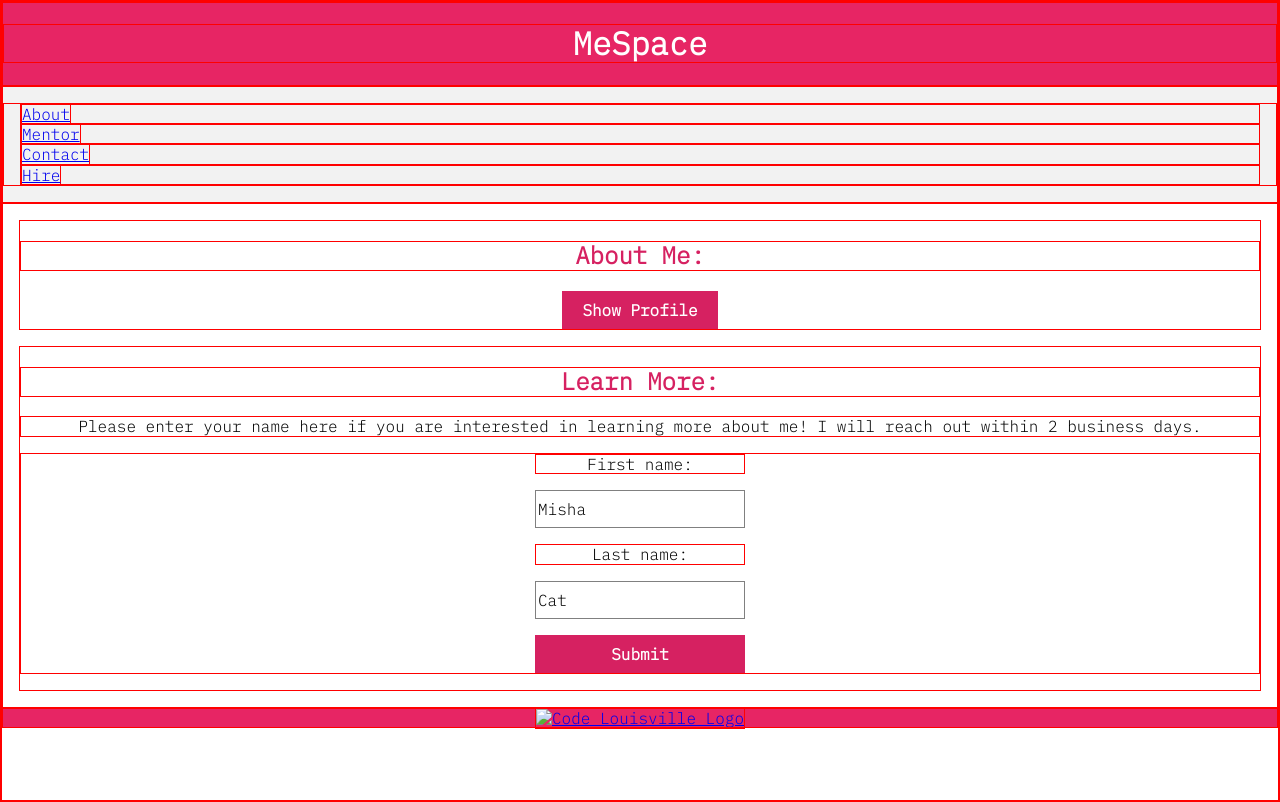
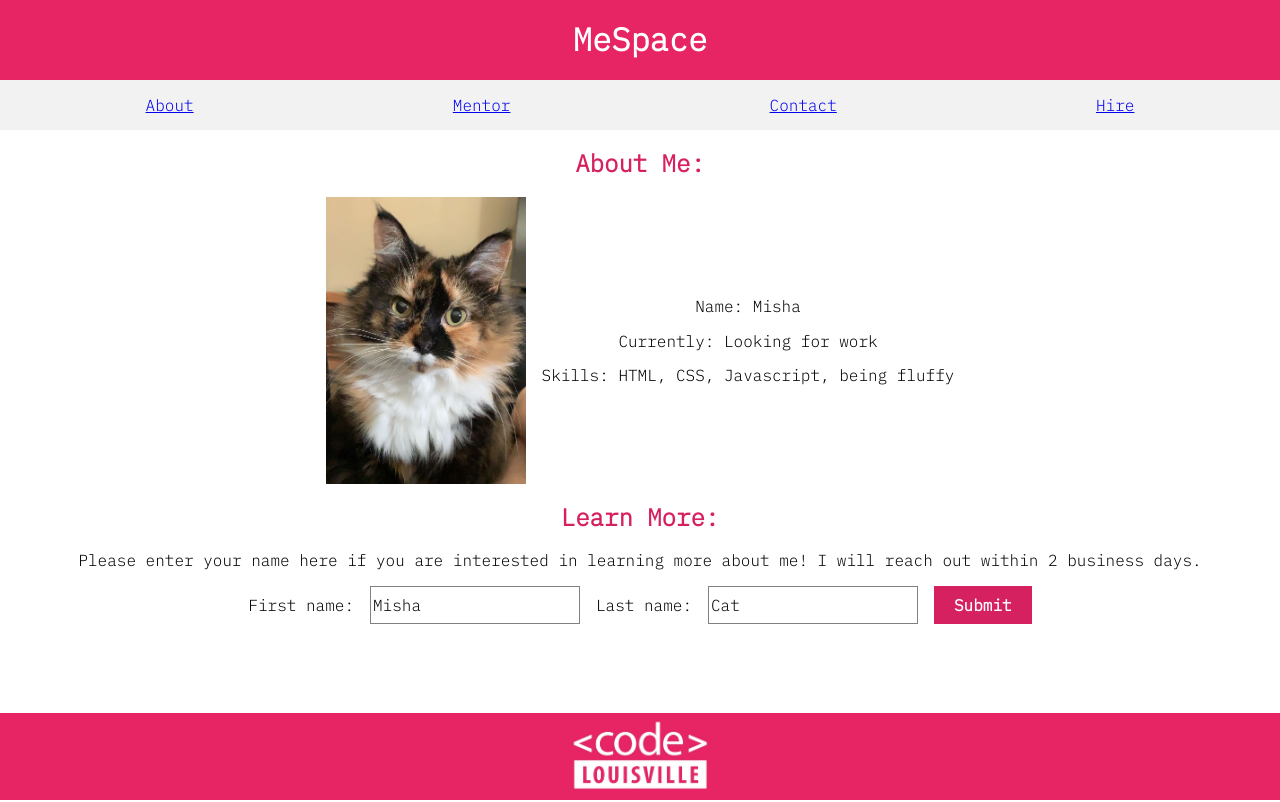
Before and after one commit to JakeSaintG/DebugWeb1Exercise, a plain HTML site: page index.html in a window 1280 px wide. Both pictures are taken after a click on the button "Show Profile". Drawn offline with Linux system fonts and the light colour scheme.

Commit message:
fixed issues: css, html, js

```diff
--- a/index.html
+++ b/index.html
@@ -48,16 +48,16 @@
                     <input type="text" id="fname" name="fname" value="Misha"/>
                     <label for="lname">Last name:</label>
                     <input type="text" id="lname" name="lname" value="Cat"/>
-                    <input class="main-button" type="submit" value="Submit" onclick="submitUpdate()" />
+                    <input class="main-button" type="button" value="Submit" onclick="submitUpdate()" />
                 </form>
             </section>
         </main>
         <footer role="contentinfo">
             <a href="https://www.codelouisville.org/">
-                <img src="img/codelouisville.webp" alt="Code Louisville Logo" class="code-lou-logo"/>
+                <img src="img/codelou.webp" alt="Code Louisville Logo" class="code-lou-logo"/>
             </a>
         </footer>
-        <script src="app.js"></script>
+        <script src="js/app.js"></script>
         <script src="js/bonus.js"></script>
     </body>
 </html>
--- a/js/app.js
+++ b/js/app.js
@@ -9,7 +9,7 @@ function populateData() {
     document.getElementById('profile').style.display = 'flex';
     document.getElementById('show-profile').style.display = 'none';
 
-    let detailsDiv = document.getElementById('details');
+    const detailsDiv = document.getElementById('details');
 
     // Add name to details div.
     const name = document.createElement('p')
@@ -18,17 +18,13 @@ function populateData() {
 
     // Add job searching to details div.
     const jobSearching = document.createElement('p')
-    // Fix 5: job searching
-    jobSearching.textContent = `Currently: ${siteData.jobSearch[2]}`;
+    jobSearching.textContent = `Currently: ${siteData.jobSearch[0]}`;
     detailsDiv.appendChild(jobSearching);
 
     // Add skills to details div.
     const skills = document.createElement('p')
-    let skillsTxt = 'Skills: '
+    let skillsTxt = `Skills: ${siteData.skills.join(", ")}`
 
-    siteData.skills.forEach((e) => {
-        skillsTxt += `${e}, `;
-    });
     skills.textContent = skillsTxt;
     detailsDiv.appendChild(skills);
 };
--- a/styles/styles.css
+++ b/styles/styles.css
@@ -2,7 +2,6 @@
     box-sizing: border-box;
     -webkit-box-sizing: border-box;
     -moz-box-sizing: border-box;
-    border: 1px solid red;
 }
 
 input[type="text"] {
@@ -47,7 +46,7 @@ nav {
 }
 
 nav > ul {
-    display: block;
+    display: flex;
     flex-direction: row;
     justify-content: space-between;
     padding: 0 1em;
@@ -80,7 +79,7 @@ h2 {
     color: #d62161;
     text-align: center;
     font-weight: bold;
-
+}
 
 footer {
     margin-top: auto;
```
Also changed, not shown: 1 other file.
